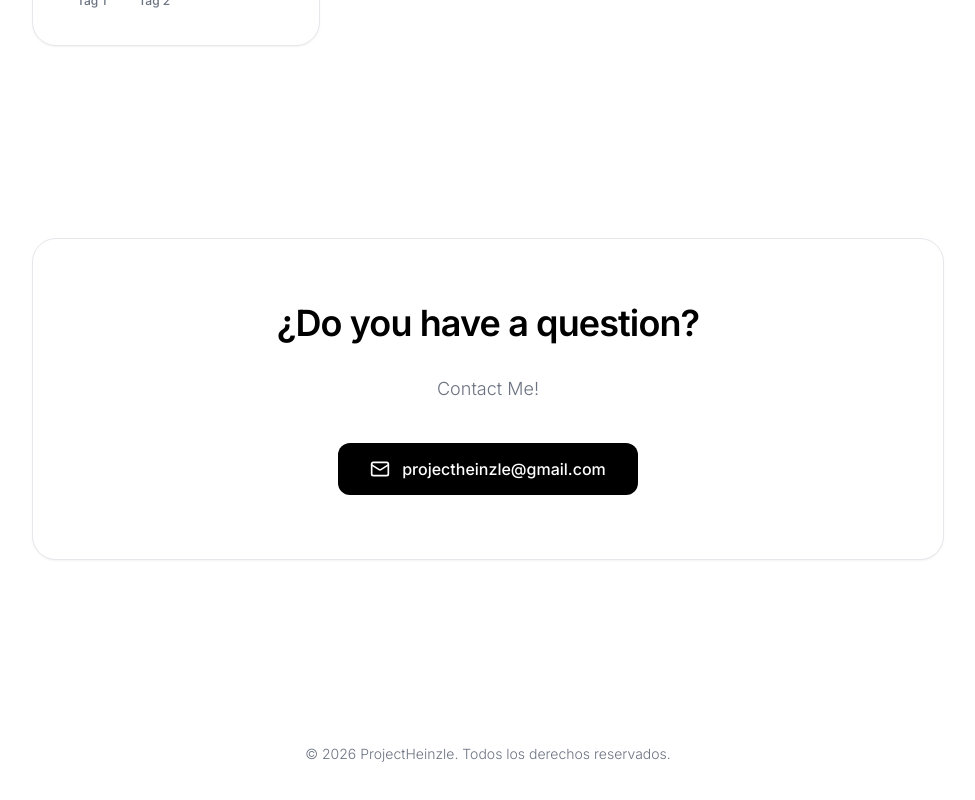
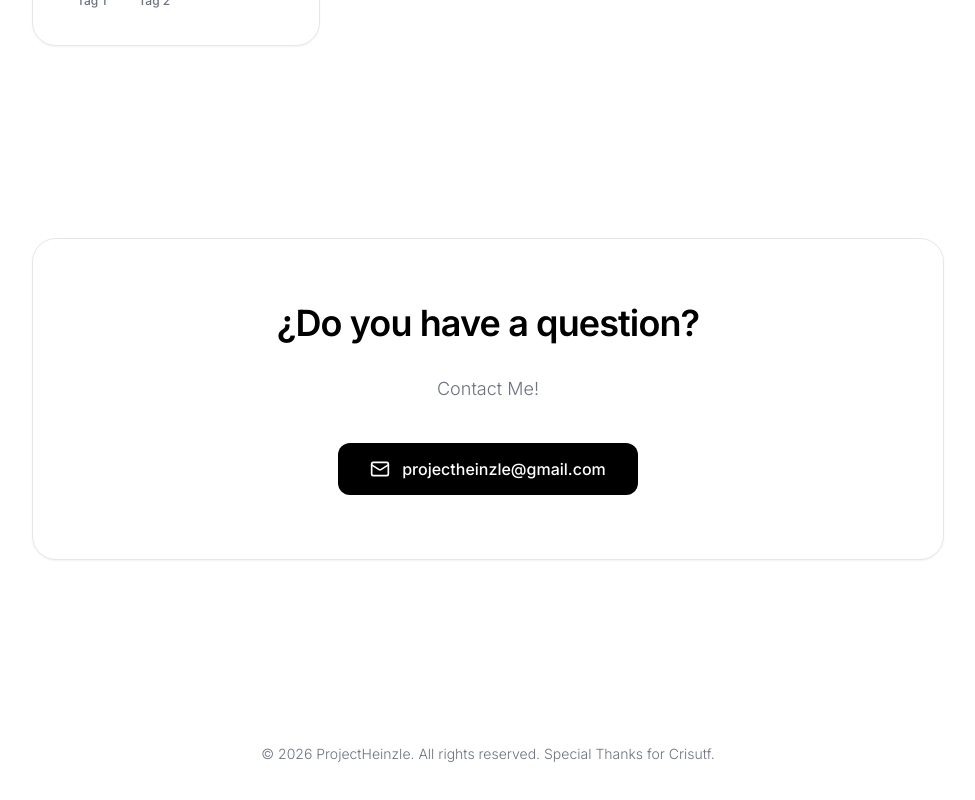
Before and after one commit to crisutf/heinzle, a React (Vite) app: page / in a window 1280 px wide. Shown: the part 1734-2534 px from the top of the page, without its empty margins (152-1127 px from the left). Built offline with nearby package versions, Linux system fonts and the light colour scheme.

Commit message:
Update Footer.jsx

```diff
--- a/src/components/Footer.jsx
+++ b/src/components/Footer.jsx
@@ -5,7 +5,8 @@ const Footer = () => {
         <footer className="py-12 text-center text-[var(--color-muted)]">
             <div className="container mx-auto px-6">
                 <p className="text-sm font-light relative">
-                    © {new Date().getFullYear()} ProjectHeinzle. Todos los derechos reservados.
+                    © {new Date().getFullYear()} ProjectHeinzle. All rights reserved.
+                    Special Thanks for Crisutf.
                 </p>
             </div>
         </footer>
```
